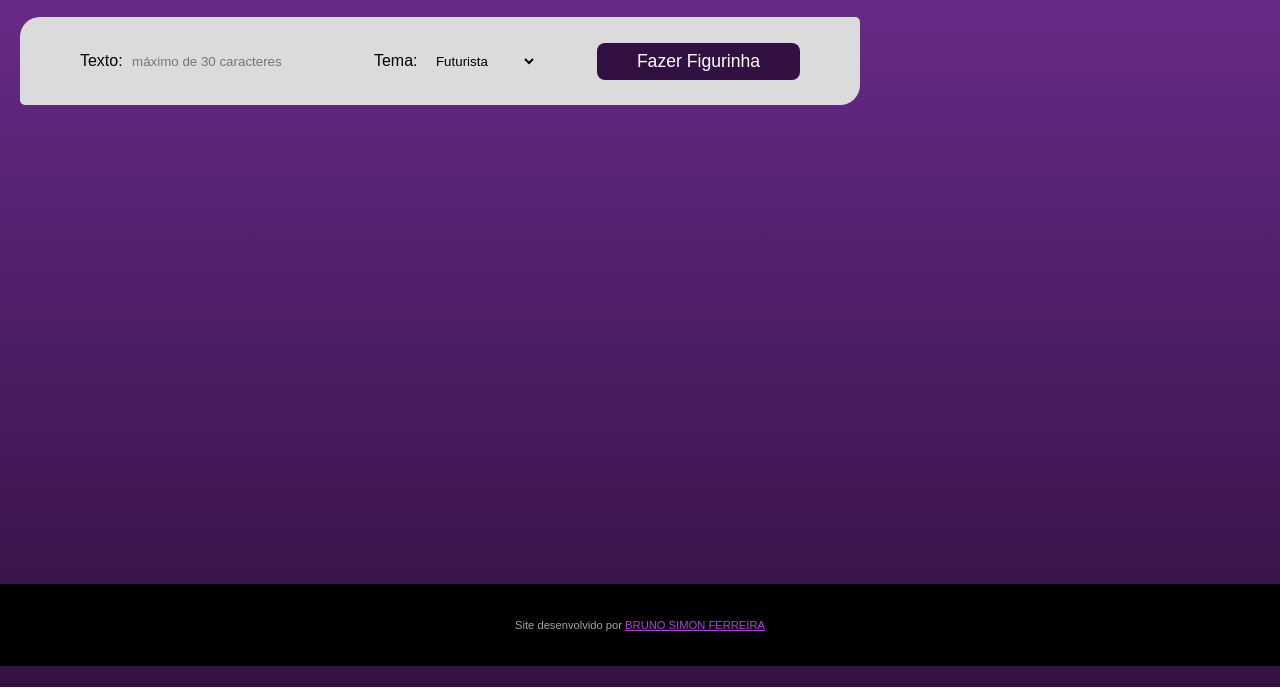
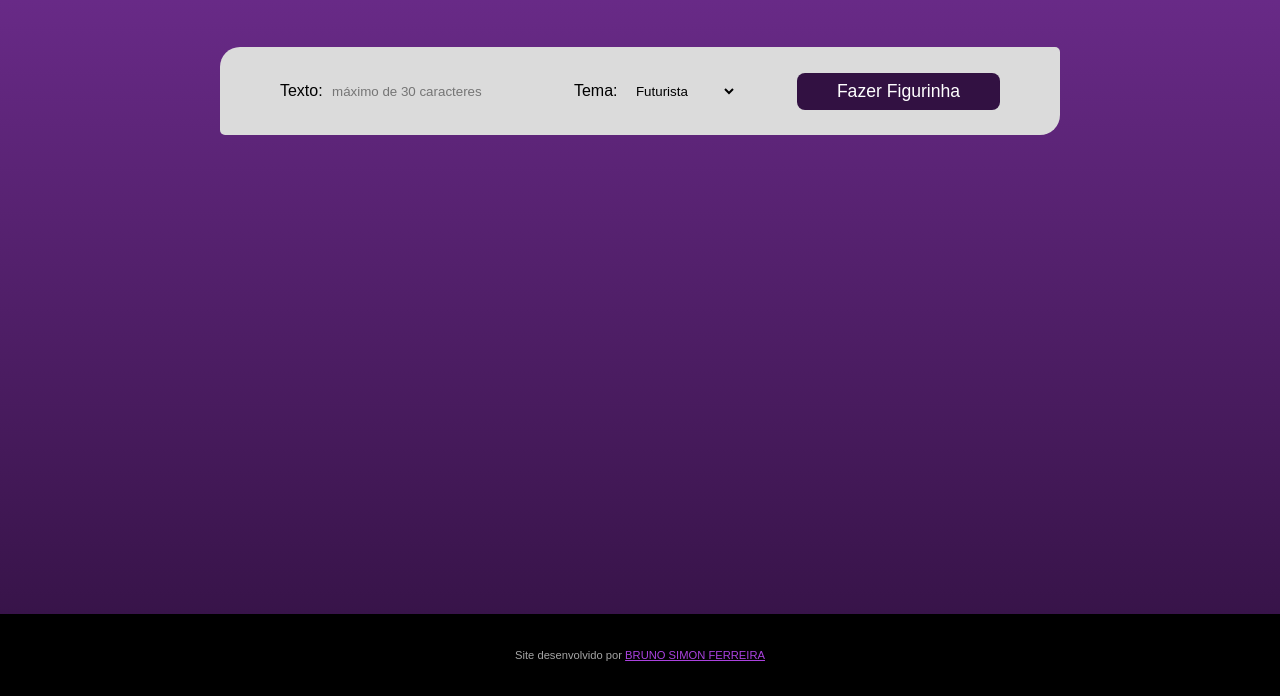
Before and after one commit to brusife/estudosjs, a website: page figurinhas/index.html in a window 1280 px wide. Shown: the part 113-809 px from the top of the page. Drawn offline with nearby package versions, Linux system fonts and the light colour scheme; a web font is replaced by a local one.

Commit message:
centralizei figurinhas pc

```diff
--- a/figurinhas/style.css
+++ b/figurinhas/style.css
@@ -66,7 +66,8 @@ body {
 
   article {
     max-width: 800px;
-    margin: 20px;
+    margin: auto;
+    margin-top: 50px;
     padding: 20px;
     border-radius: 20px 5px;
     background-color: rgb(219, 219, 219);
```
